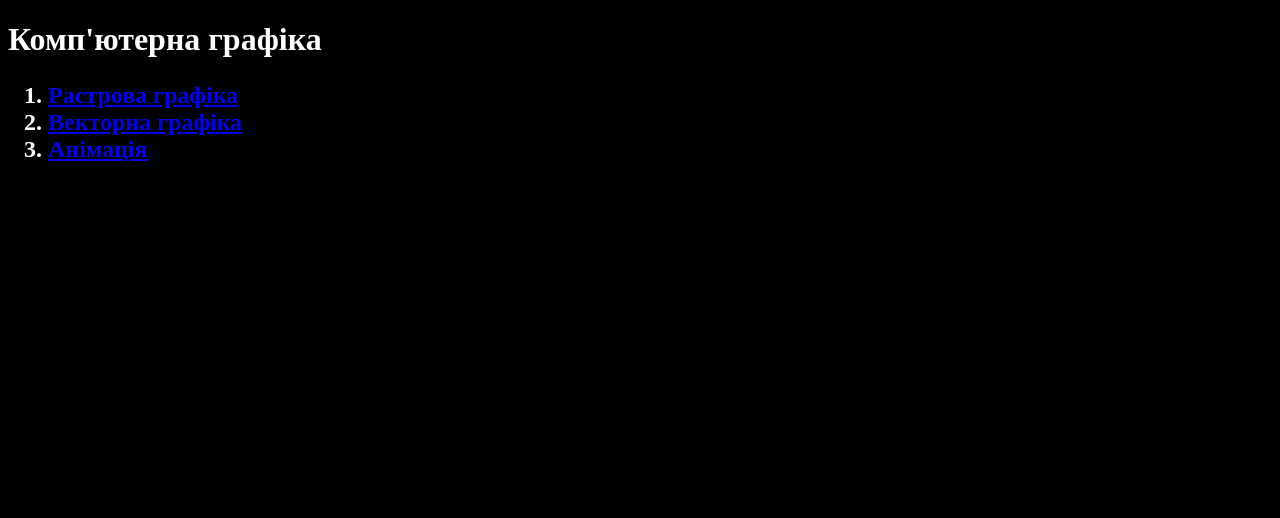
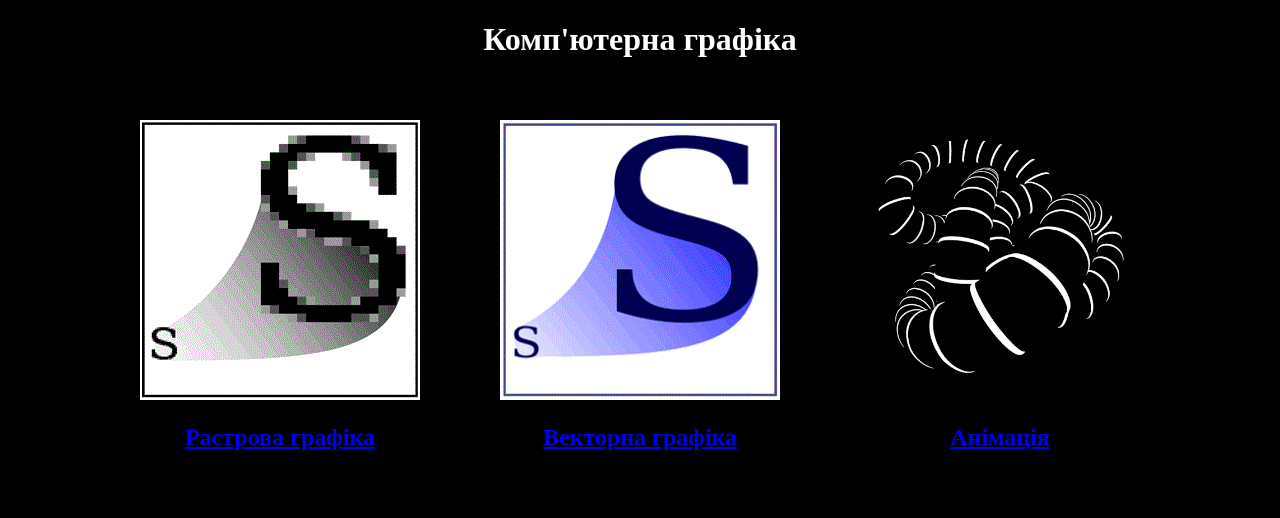
Before and after one commit to Gr0t0s/CG_lab4, a plain HTML site: page index.html in a window 1280 px wide. Drawn offline with Linux system fonts and the light colour scheme.

Commit message:
Add files via upload

```diff
--- a/index.html
+++ b/index.html
@@ -3,12 +3,29 @@
 	<title>Комп'ютерна графіка</title>
 </head>
 <body style="color: white; background-color: black">
-	<h1>Комп'ютерна графіка</h1>
-	<h2>
-		<ol>
-			<li><a href="raster.html">Растрова графіка</a></li>
-			<li><a href="vector.html">Векторна графіка</a></li>
-			<li><a href="animation.html">Анімація<a></li>
-		</ol>
-	</h2>
+	<center>
+		<h1>Комп'ютерна графіка</h1>
+	</center>
+		<h2>
+			<div style="width: 100%; display: flex; justify-content: center;flex-direction: row;">
+					<a href="raster.html">
+						<div style="display: flex; justify-content: center; flex-direction: column; text-align: center; margin: 40px">
+							<img src="images/raster.gif" width=280 height=280/>
+							<p>Растрова графіка</p>
+						</div>
+					</a>
+					<a href="vector.html">
+						<div style="display: flex; justify-content: center; flex-direction: column; text-align: center; margin: 40px">
+							<img src="images/vector.gif" width=280 height=280/>
+							<p>Векторна графіка</p>
+						</div>
+					</a>
+					<a href="animation.html">
+						<div style="display: flex; justify-content: center; flex-direction: column; text-align: center; margin: 40px">
+							<img src="images/animation.gif" width=280 height=280/>
+							<p>Анімація</p>
+						</div>
+					</a>
+			</div>
+		</h2>
 </body>
```
Also changed, not shown: raster.html (+1 -1 lines), vector.html (+1 -1 lines), images/animation.gif (added), images/raster.gif (added), images/vector.gif (added).
